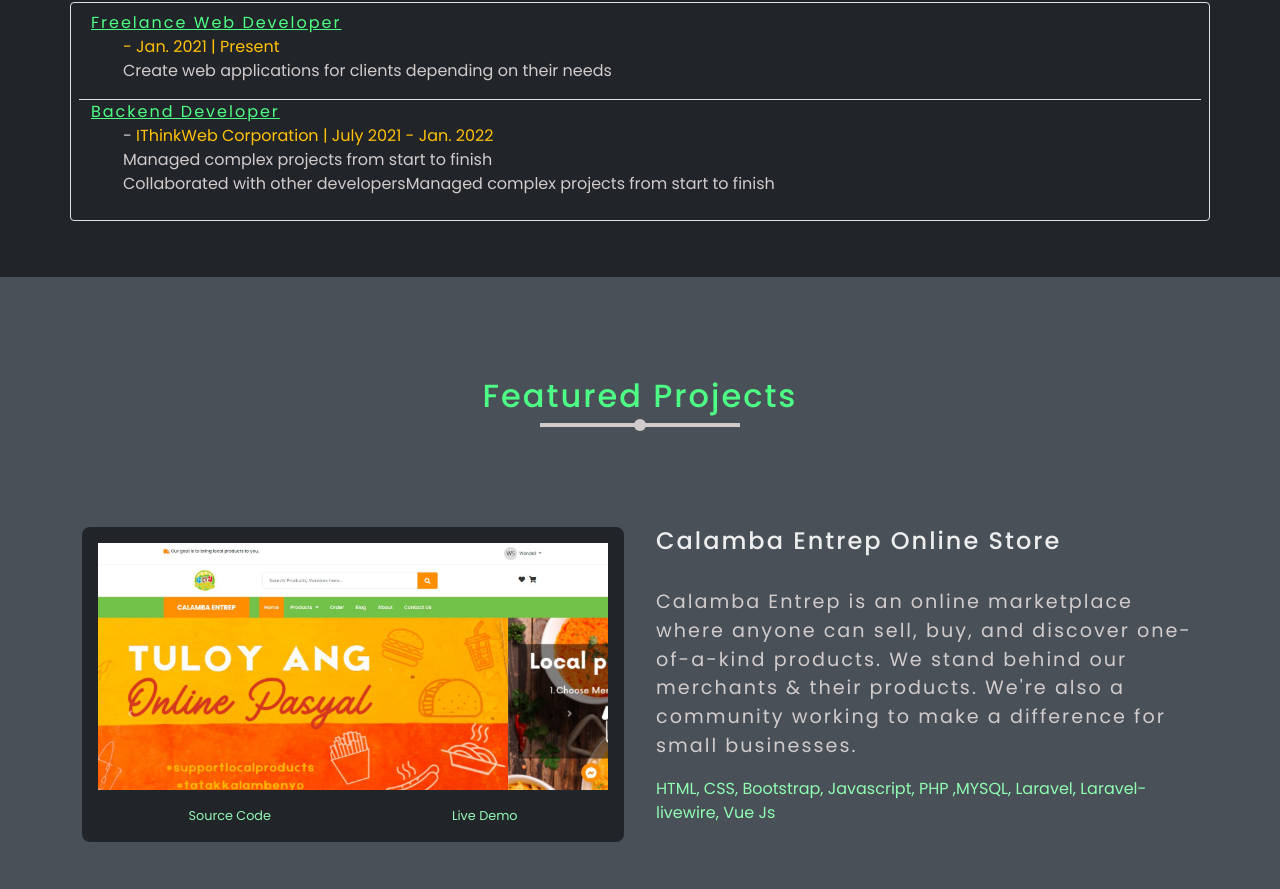
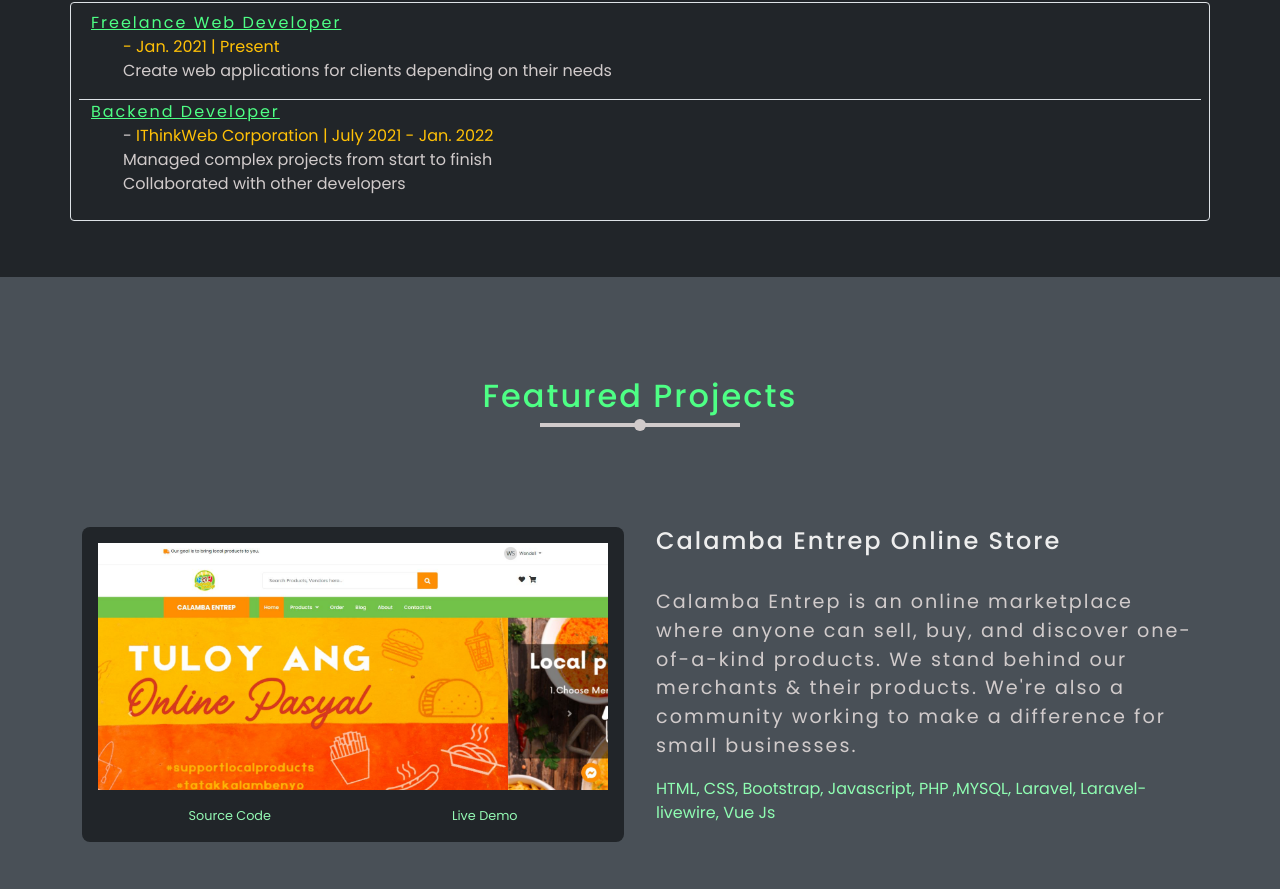
Before and after one commit to wendell1101/wendell1101.github.io, a plain HTML site: page index.html in a window 1280 px wide. Shown: the part 2092-2981 px from the top of the page. Drawn offline with nearby package versions, Linux system fonts and the light colour scheme; files whose address does not match are found by name.

Commit message:
Code fixes

```diff
--- a/index.html
+++ b/index.html
@@ -169,7 +169,7 @@
                                     </span> </li>
                                     <li>Managed complex projects from start to finish
                                         <li>
-                                            <li>Collaborated with other developersManaged complex projects from start to finish
+                                            <li>Collaborated with other developers
                                                 <li>
                                 </ul>
 
```
